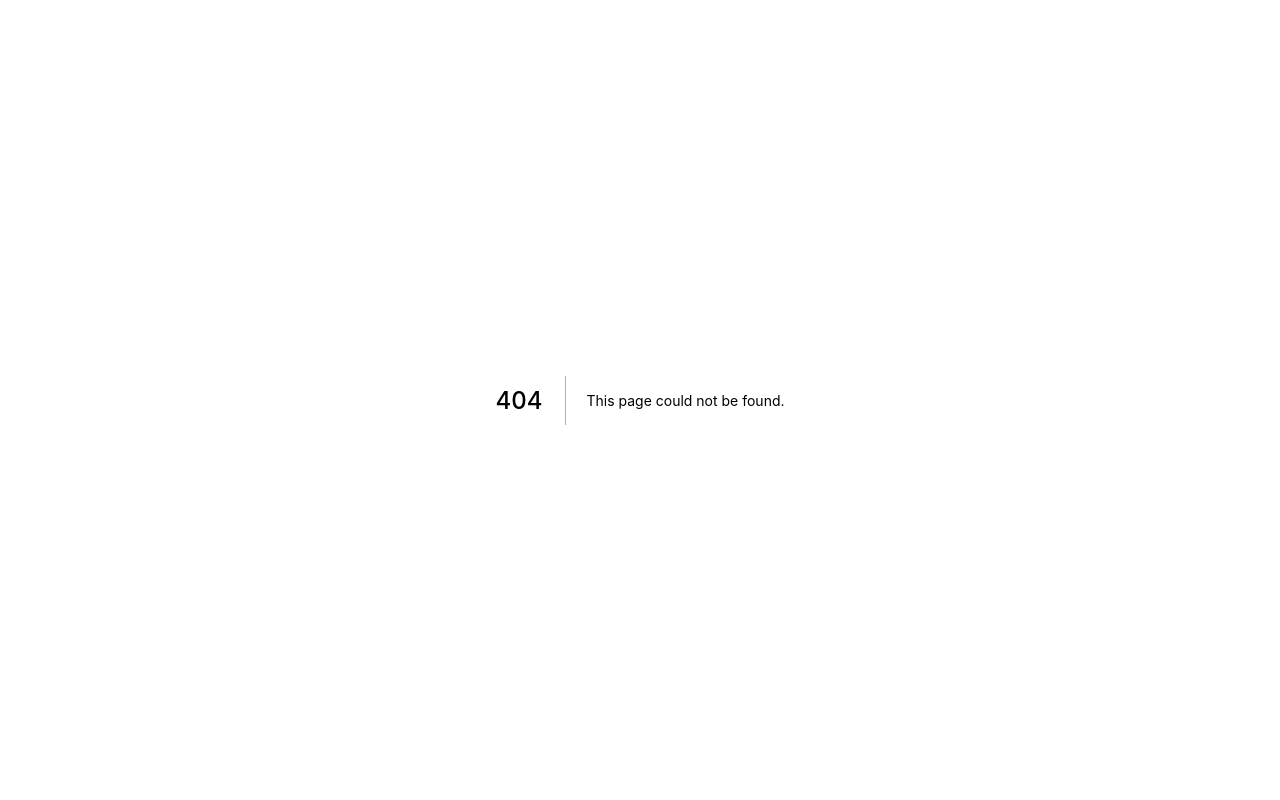
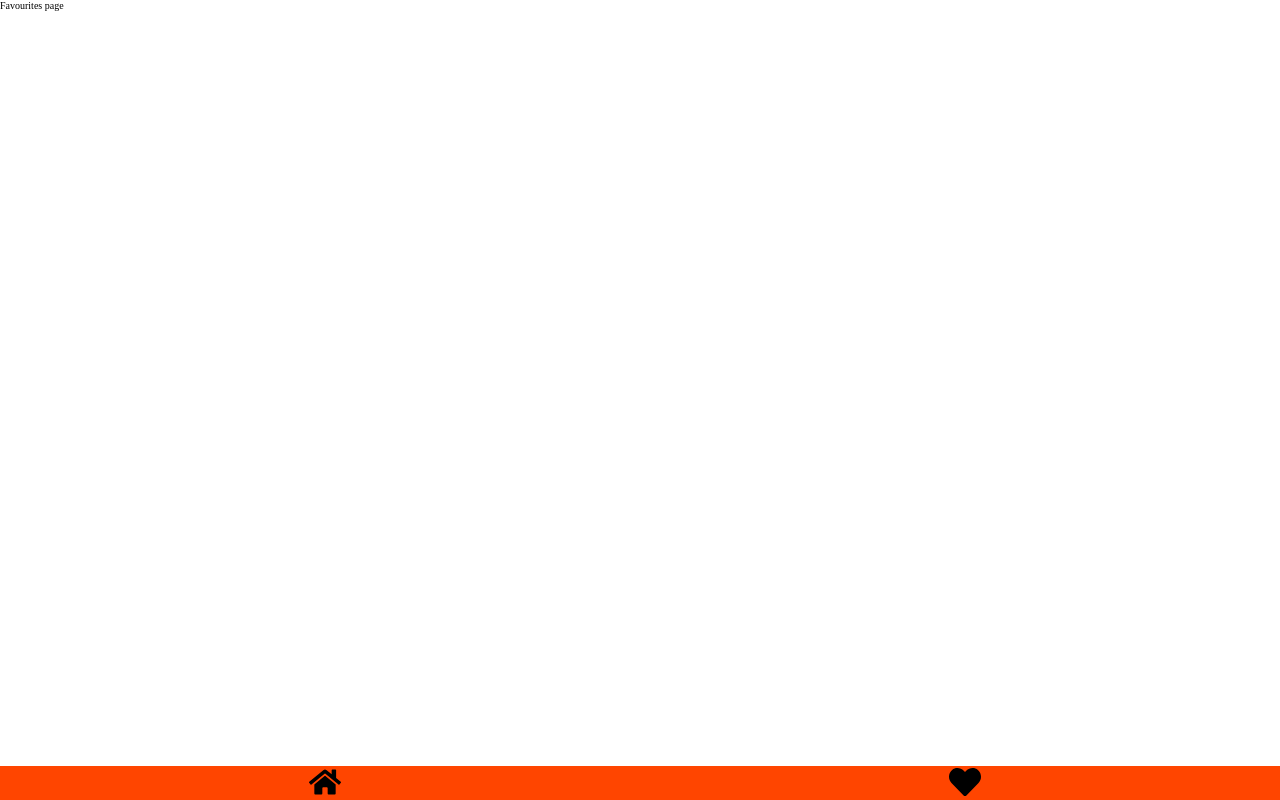
Before and after one commit to ccweerasinghe1994/image-app, a Next.js app: page /favourites in a window 1280 px wide. Before the commit this address had no page. Built offline with nearby package versions, Linux system fonts and the light colour scheme.

Commit message:
created components for the nav and card

```diff
--- a/components/card.component.jsx
+++ b/components/card.component.jsx
@@ -4,12 +4,12 @@ const Card = ()=>(
     <div className="card">
         <div className="card__header">
             <div className="image-wrapper">
-                <Image className="card__header-image" src={"/static/images/test-user.jpg"} width={40} height={40} alt={"profile image"} />
+                <Image  className="card__header-image" src={"/static/images/test-user.jpg"} width={40} height={40} alt={"profile image"} />
             </div>
-            <div className="card__header-name">chamara</div>
+            <div className="card__header-name"><a>chamara</a></div>
         </div>
         <div className="card__image">
-            <Image src={"/static/images/baby.jpg"} width={640} height={960} layout={"responsive"} alt={"card image"}/>
+            <Image  src={"/static/images/baby.jpg"} width={640} height={960}  layout={"responsive"} alt={"card image"}/>
         </div>
         <div className="card__footer">
             <div className="card__footer-likes">
--- a/components/nav-bar.jsx
+++ b/components/nav-bar.jsx
@@ -12,9 +12,9 @@ const NavBar = ()=>(
                 </Link>
             </div>
             <div className="navbar-nav__link">
-                <Link href="/">
+                <Link href="/favourites">
                     <a>
-                        <Image src={"/static/icons/like.svg"} height={32} width={32} alt={"home icon"}/>
+                        <Image src={"/static/icons/like.svg"} height={32} width={32} alt={"favourites icon"}/>
                     </a>
                 </Link>
             </div>
--- a/pages/_app.js
+++ b/pages/_app.js
@@ -1,7 +1,11 @@
 import '../styles/globals.scss'
+import NavBar from "../components/nav-bar";
 
 function MyApp({ Component, pageProps }) {
-  return <Component {...pageProps} />
+  return <div>
+    <Component {...pageProps} />
+    <NavBar/>
+  </div>
 }
 
 export default MyApp
--- /dev/null
+++ b/pages/favourites/index.jsx
@@ -0,0 +1,10 @@
+
+
+const Favourites = ()=>{
+
+    return(
+        <div>Favourites page </div>
+    )
+}
+
+export default Favourites;
--- a/pages/index.js
+++ b/pages/index.js
@@ -24,7 +24,7 @@ export default function Home() {
                   <Card/>
                   <Card/>
                 </div>
-                <NavBar/>
+
             </main>
         </div>
     );
--- a/styles/_base/_base.scss
+++ b/styles/_base/_base.scss
@@ -10,6 +10,11 @@ body {
 a {
   color: inherit;
   text-decoration: none;
+  cursor: pointer;
+  &:hover{
+    cursor: pointer;
+    color: blue;
+  }
 }
 
 // basic reset
--- /dev/null
+++ b/styles/_base/_mixins.scss
@@ -0,0 +1,29 @@
+// break point argument choices
+//phone
+//tab-port
+//tab-land
+//bg-desktop
+
+@mixin respond($breakpoint) {
+  @if $breakpoint == phone-land {
+    @media (min-width: 430px) {
+      @content
+    }
+  }
+  @if $breakpoint == tab-port {
+    @media (min-width: 800px) {
+      @content
+    }
+  }
+  @if $breakpoint == tab-land {
+    @media (min-width: 1200px) {
+      @content
+    }
+  }
+  @if $breakpoint == tab-land {
+    @media (min-width: 1800px) {
+      @content
+    }
+  }
+
+}
--- a/styles/components/_card.scss
+++ b/styles/components/_card.scss
@@ -19,6 +19,11 @@
   }
 
   &__image {
+    //border: 5px solid red;
+    overflow: hidden;
+    height: 400px;
+
+
   }
 
   &__footer {
--- a/styles/components/_navigation.scss
+++ b/styles/components/_navigation.scss
@@ -1,7 +1,7 @@
 .navbar {
   position: fixed;
   bottom: 0;
-  border: 2px solid red;
+  background-color: orangered;
   width: 100vw;
   z-index: 1;
   .navbar-nav {
--- a/styles/globals.scss
+++ b/styles/globals.scss
@@ -1,5 +1,6 @@
 //base file
 @import "_base/base";
+@import "_base/mixins";
 
 
 //layout
--- a/styles/layout/_main-grid.scss
+++ b/styles/layout/_main-grid.scss
@@ -1,8 +1,18 @@
 .card-layout{
-  border: 1px solid red;
+
   display: grid;
-  grid-template-columns: repeat(auto-fit,minmax(min-content,40rem));
-  gap: 3rem;
-  justify-content: center;
+  grid-template-columns: repeat(auto-fit,minmax(min-content,1fr));
+  gap: 3rem 0;
+  //justify-content: center;
   align-content: start;
+
+  @include respond(tab-port){
+    grid-template-columns: repeat(auto-fit,minmax(min-content,40rem));
+    justify-content: center;
+    gap: 3rem;
+  }  @include respond(phone-land){
+    grid-template-columns: repeat(auto-fit,minmax(min-content,30rem));
+    justify-content: center;
+    gap: 3rem;
+  }
 }
```
